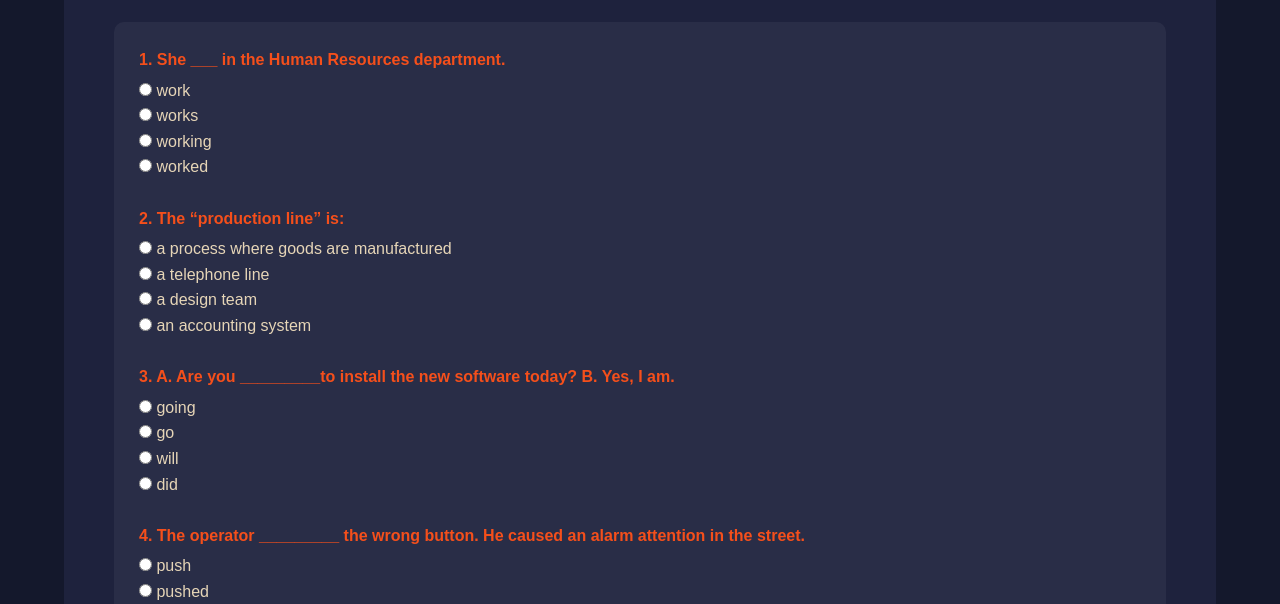
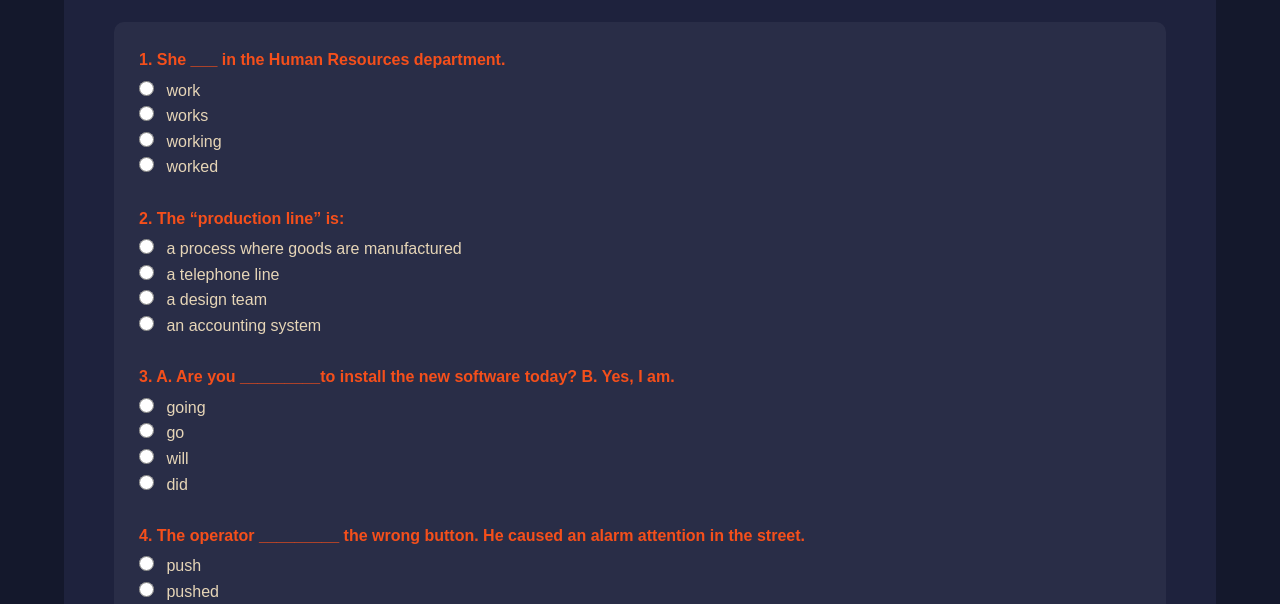
Before and after one commit to hamsshr/website-simulacro-ingles, a plain HTML site: page quiz.html in a window 1280 px wide. Shown: the part 194-798 px from the top of the page. Drawn offline with Linux system fonts and the light colour scheme.

```diff
--- a/style.css
+++ b/style.css
@@ -19,6 +19,14 @@
   align-items: center;
   justify-content: center;
   min-height: 100vh;
+}
+
+input[type="radio"] {
+  width: 15px;
+  height: 15px;
+  accent-color: #ff6600;
+  cursor: pointer;
+  margin-right: 8px;
 }
 
 .container {
```
